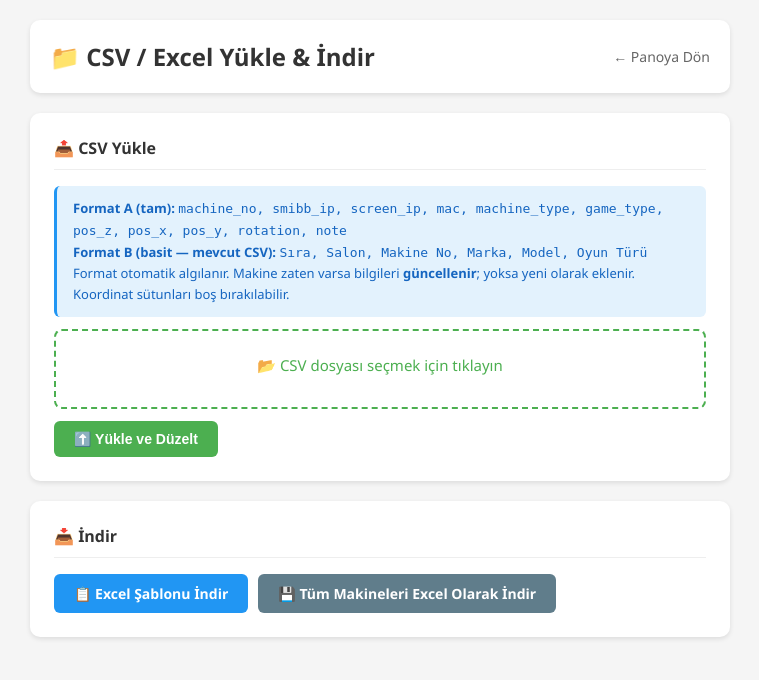
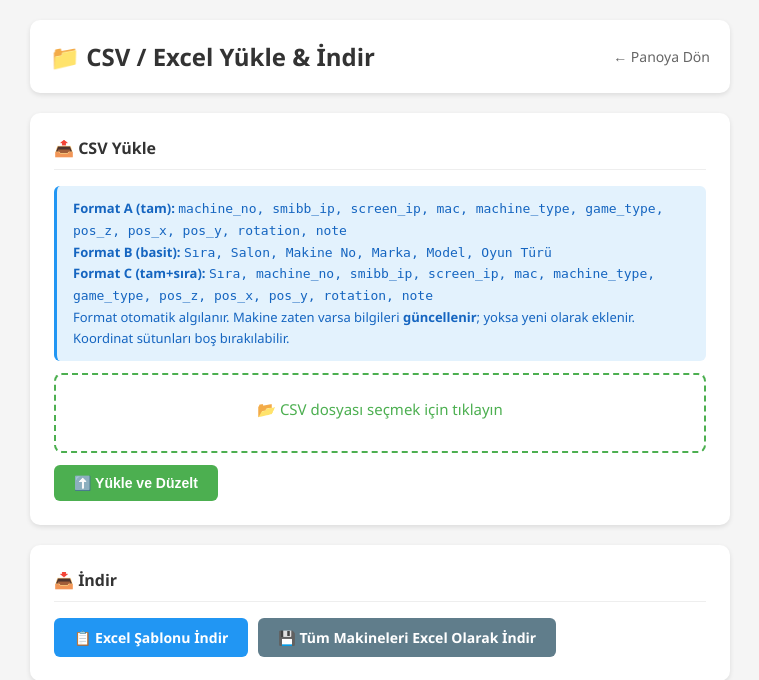
Before and after one commit to baroyurt/Kemal, a PHP site: page /excel_import.php in a window 1280 px wide. Shown: the top 680 px of the page, without its empty margins (260-1019 px from the left). Run offline with PHP 8.4, Linux system fonts and the light colour scheme; a user stored in the database is signed in; data comes from the database, SQL or seed files in the repository.

Commit message:
excel_import.php: Format C (Sıra+tam format) desteği eklendi
Co-authored-by: baroyurt <251450319+baroyurt@users.noreply.github.com>
Agent-Logs-Url: https://github.com/baroyurt/Kemal/sessions/ea5c4972-9994-43dc-95a7-be82a83fa9c6

```diff
--- a/casino-map/excel_import.php
+++ b/casino-map/excel_import.php
@@ -62,29 +62,37 @@ if(isset($_POST['upload'])){
         $rowIndex  = 0;
 
         // ── Format tespiti: ilk satırı oku ──────────────────────────────────
-        // Format A (tam): machine_no, smibb_ip, screen_ip, mac, machine_type, game_type, pos_z, pos_x, pos_y, rotation, note
-        // Format B (basit): Sıra, Salon, Makine No, Marka, Model, Oyun Türü
+        // Format A (tam):       machine_no, smibb_ip, screen_ip, mac, machine_type, game_type, pos_z, pos_x, pos_y, rotation, note
+        // Format B (basit):     Sıra, Salon, Makine No, Marka, Model, Oyun Türü
+        // Format C (tam+sıra):  Sıra, machine_no, smibb_ip, screen_ip, mac, machine_type, game_type, pos_z, pos_x, pos_y, rotation, note
         $firstRow = fgetcsv($handle, 1000, ",");
         $csvFormat = 'full'; // varsayılan
         if($firstRow !== false){
             $col0 = isset($firstRow[0]) ? mb_strtolower(trim($firstRow[0]), 'UTF-8') : '';
+            $col1 = isset($firstRow[1]) ? mb_strtolower(trim($firstRow[1]), 'UTF-8') : '';
             $col2 = isset($firstRow[2]) ? mb_strtolower(trim($firstRow[2]), 'UTF-8') : '';
-            if($col0 === 'sıra' || $col0 === 'sira' || $col2 === 'makine no'){
-                // Format B başlık satırı — atla
-                $csvFormat = 'simple';
-            } elseif($col0 === 'machine_no'){
+            if($col0 === 'machine_no'){
                 // Format A başlık satırı — atla
                 $csvFormat = 'full';
+            } elseif(($col0 === 'sıra' || $col0 === 'sira') && $col1 === 'machine_no'){
+                // Format C başlık satırı: Sıra + tam format — atla
+                $csvFormat = 'full_shifted';
+            } elseif($col0 === 'sıra' || $col0 === 'sira' || $col2 === 'makine no'){
+                // Format B başlık satırı: Sıra, Salon, Makine No, ... — atla
+                $csvFormat = 'simple';
             } else {
-                // Başlık satırı değil, ilk veri satırı — geri sar ve işle
-                // Format tespiti: 1. sütun sayısal ise Format B, değilse Format A
+                // Başlık satırı değil, ilk veri satırı — işaretle ve formatı tahmin et
+                $firstRow['__process'] = true;
                 if(is_numeric(trim($firstRow[0] ?? '')) && isset($firstRow[2])){
-                    $csvFormat = 'simple';
-                    // İlk satırı işle
-                    $firstRow['__process'] = true;
+                    // col[0] sayısal; col[2]'ye bak: IP adresi gibi görünüyorsa Format C, değilse Format B
+                    $col2val = trim($firstRow[2] ?? '');
+                    if(preg_match('/^\d{1,3}\.\d{1,3}/', $col2val)){
+                        $csvFormat = 'full_shifted';
+                    } else {
+                        $csvFormat = 'simple';
+                    }
                 } else {
                     $csvFormat = 'full';
-                    $firstRow['__process'] = true;
                 }
             }
         }
@@ -141,8 +149,54 @@ if(isset($_POST['upload'])){
                     $inserted++;
                     $rowIndex++;
                 }
+            } elseif($csvFormat === 'full_shifted'){
+                // Format C: Sıra, machine_no, smibb_ip, screen_ip, mac, machine_type, game_type, pos_z, pos_x, pos_y, rotation, note
+                if(count($data) < 5) { $skipped++; continue; }
+                $mn           = trim($data[1]);
+                $smibb_ip     = trim($data[2]);
+                $screen_ip    = isset($data[3]) ? trim($data[3]) : '';
+                $mac          = isset($data[4]) ? trim($data[4]) : '';
+                $machine_type = isset($data[5]) ? trim($data[5]) : '';
+                $game_type    = isset($data[6]) ? trim($data[6]) : '';
+                $pz           = isset($data[7])  && $data[7]  !== '' ? intval($data[7])  : 0;
+                $px           = isset($data[8])  && $data[8]  !== '' ? intval($data[8])  : null;
+                $py           = isset($data[9])  && $data[9]  !== '' ? intval($data[9])  : null;
+                $rot          = isset($data[10]) && $data[10] !== '' ? intval($data[10]) : 0;
+                $note         = isset($data[11]) ? trim($data[11]) : '';
+                $brand        = isset($data[12]) ? trim($data[12]) : '';
+                $model_val    = isset($data[13]) ? trim($data[13]) : '';
+                if($mn === '') { $skipped++; continue; }
+
+                $existing_id = null;
+                $check_stmt->bind_param("s", $mn);
+                $check_stmt->execute();
+                $check_stmt->bind_result($existing_id);
+                $check_stmt->fetch();
+                $check_stmt->free_result();
+
+                if($existing_id){
+                    if($px === null || $py === null){
+                        $cur = $conn->query("SELECT pos_x, pos_y FROM machines WHERE id=" . intval($existing_id))->fetch_assoc();
+                        if($px === null) $px = intval($cur['pos_x']);
+                        if($py === null) $py = intval($cur['pos_y']);
+                    }
+                    $update_full->bind_param("sssssssiiiisi", $smibb_ip, $screen_ip, $mac, $machine_type, $game_type, $brand, $model_val, $pz, $px, $py, $rot, $note, $existing_id);
+                    $update_full->execute();
+                    $updated++;
+                } else {
+                    if($px === null || $py === null){
+                        $seqIndex = $existingCount + $rowIndex;
+                        $gridCol  = $seqIndex % 15;
+                        $gridRow  = intval($seqIndex / 15);
+                        if($px === null) $px = 50 + $gridCol * 68;
+                        if($py === null) $py = 50 + $gridRow * 68;
+                    }
+                    $insert_full->bind_param("ssssssssiiiis", $mn, $smibb_ip, $screen_ip, $mac, $machine_type, $game_type, $brand, $model_val, $pz, $px, $py, $rot, $note);
+                    $insert_full->execute();
+                    $inserted++;
+                    $rowIndex++;
+                }
             } else {
-                // Format A: machine_no, smibb_ip, screen_ip, mac, machine_type, game_type, pos_z, pos_x, pos_y, rotation, note
                 if(count($data) < 4) { $skipped++; continue; }
                 $mn           = trim($data[0]);
                 $smibb_ip     = trim($data[1]);
@@ -257,7 +311,8 @@ if(isset($_POST['upload'])){
         <h3>📤 CSV Yükle</h3>
         <div class="info-box">
             <strong>Format A (tam):</strong> <code>machine_no, smibb_ip, screen_ip, mac, machine_type, game_type, pos_z, pos_x, pos_y, rotation, note</code><br>
-            <strong>Format B (basit — mevcut CSV):</strong> <code>Sıra, Salon, Makine No, Marka, Model, Oyun Türü</code><br>
+            <strong>Format B (basit):</strong> <code>Sıra, Salon, Makine No, Marka, Model, Oyun Türü</code><br>
+            <strong>Format C (tam+sıra):</strong> <code>Sıra, machine_no, smibb_ip, screen_ip, mac, machine_type, game_type, pos_z, pos_x, pos_y, rotation, note</code><br>
             Format otomatik algılanır. Makine zaten varsa bilgileri <strong>güncellenir</strong>; yoksa yeni olarak eklenir. Koordinat sütunları boş bırakılabilir.
         </div>
         <?php if(isset($upload_error)): ?>
```
